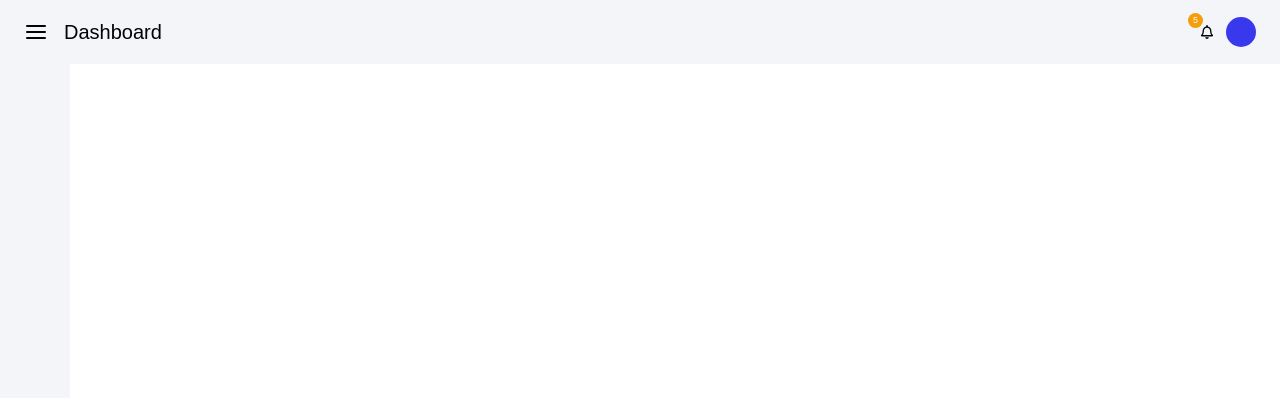
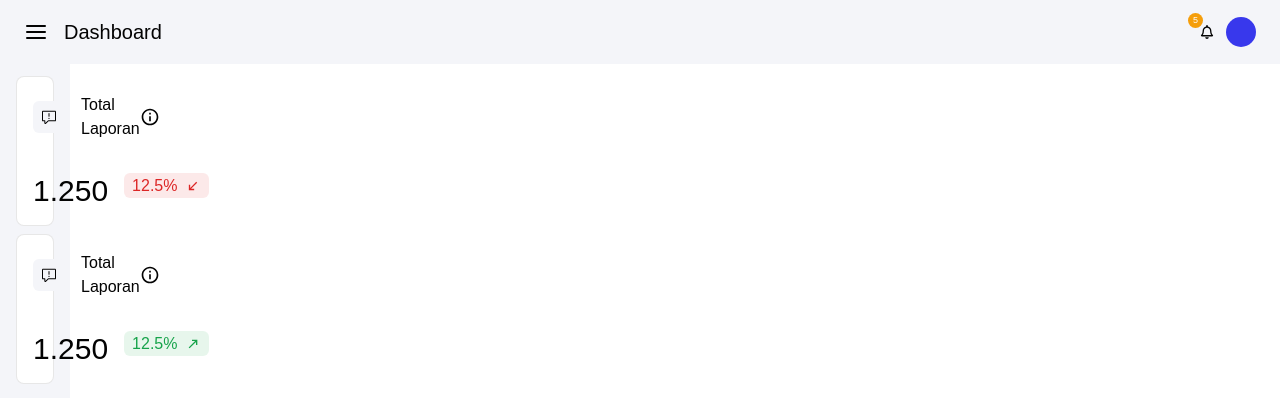
Before and after one commit to STT-WASTUKANCANA/ERP-Wastu-Digital, a Next.js app in the folder frontend/: page /workspace/overview in a window 1280 px wide. Shown: the top 398 px of the page. Built offline with nearby package versions, Linux system fonts and the light colour scheme.

Commit message:
feat(card): add reusable card with title, value, and percent indicator

```diff
--- a/frontend/src/app/workspace/overview/page.tsx
+++ b/frontend/src/app/workspace/overview/page.tsx
@@ -1,10 +1,25 @@
 import { WorkSpaceLayout } from '@/components/layouts/workspace-layout'
+import { Card } from '@/components/ui/card'
 import React from 'react'
+import { GoReport } from 'react-icons/go'
 
 const page = () => {
   return (
     <WorkSpaceLayout>
-
+      <div className="grid grid-cols-1 gap-2">
+        <Card
+          title="Total Laporan"
+          value="1.250"
+          percent={-12.5}
+          icon={GoReport}
+        />
+        <Card
+          title="Total Laporan"
+          value="1.250"
+          percent={12.5}
+          icon={GoReport}
+        />
+      </div>
     </WorkSpaceLayout>
   )
 }
--- /dev/null
+++ b/frontend/src/components/ui/card.tsx
@@ -0,0 +1,44 @@
+import React from 'react'
+import { BiInfoCircle } from 'react-icons/bi'
+import { CgArrowTopRight, CgArrowBottomLeft } from 'react-icons/cg'
+import { Button } from './button'
+
+type CardProps = {
+        title: string
+        value: string | number
+        percent: number
+        icon: React.ElementType
+}
+
+export const Card: React.FC<CardProps> = ({ title, value, percent, icon: Icon }) => {
+        const isNegative = percent < 0
+        const percentValue = Math.abs(percent)
+
+        return (
+                <div className='bg-background border border-secondary/20 p-4 rounded-lg space-y-8'>
+                        <div className="flex justify-between items-center">
+                                <div className="flex gap-4 items-center">
+                                        <div className='bg-accent flex justify-center items-center p-2 rounded-md'>
+                                                <Icon size={16} />
+                                        </div>
+                                        <span>{title}</span>
+                                </div>
+                                <Button size='w-[20px]'>
+                                        <BiInfoCircle size={20} />
+                                </Button>
+                        </div>
+
+                        <div className='flex items-start gap-4'>
+                                <span className='text-3xl font-normal'>{value}</span>
+
+                                <div
+                                        className={`flex justify-center items-center gap-2 py-1 px-2 h-[25px] rounded-md ${isNegative ? 'bg-danger/10 text-danger' : 'bg-success/10 text-success'
+                                                }`}
+                                >
+                                        <span>{percentValue}%</span>
+                                        {isNegative ? <CgArrowBottomLeft /> : <CgArrowTopRight />}
+                                </div>
+                        </div>
+                </div>
+        )
+}
```
